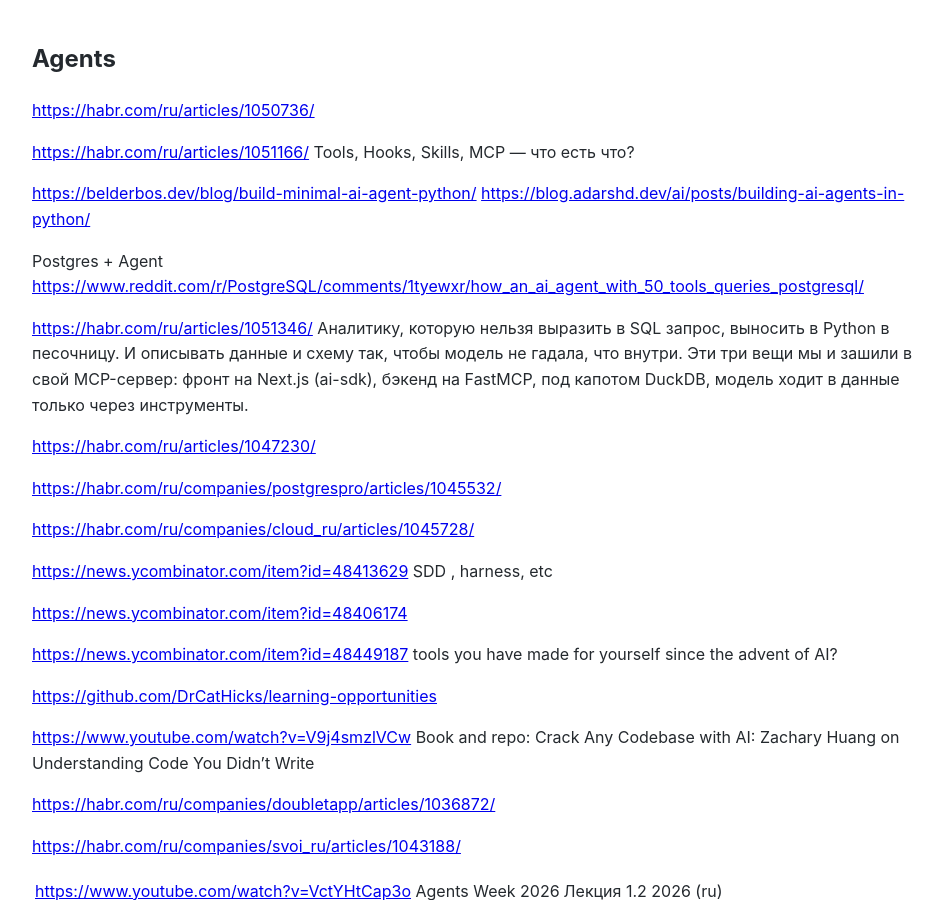
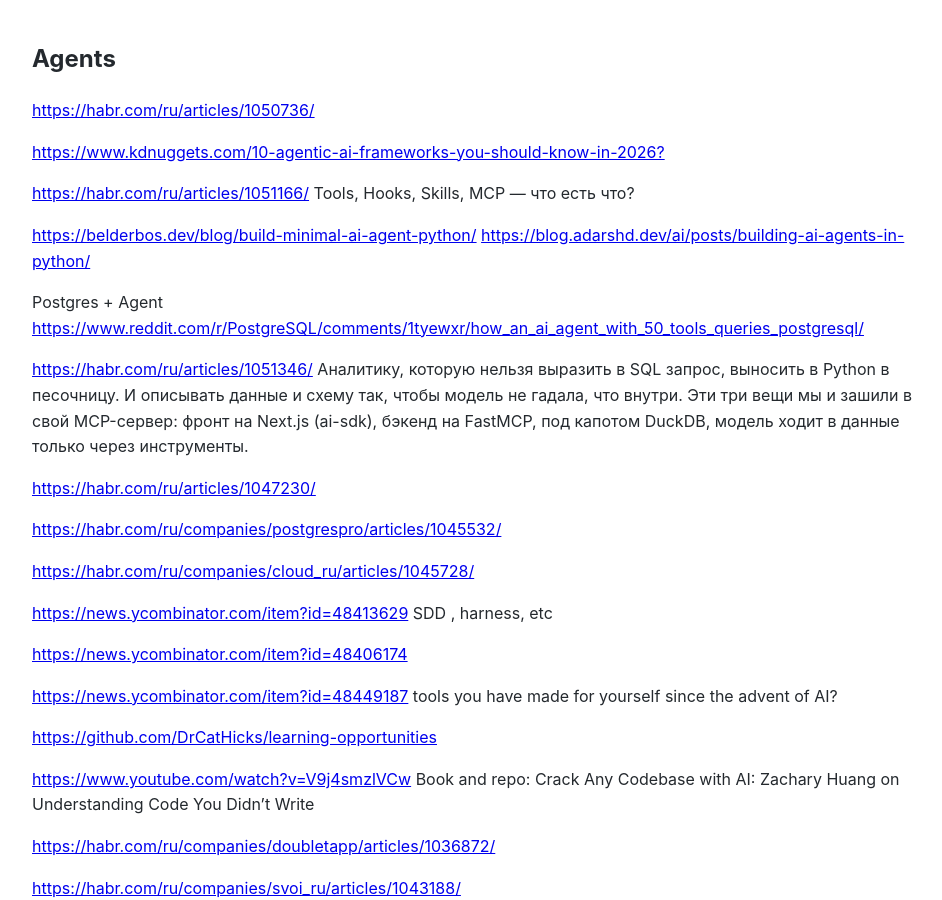
Before and after one commit to Michael-Lubinsky/michael-lubinsky.github.com, a Jekyll site: the page built from ml/agent.md, in a window 1280 px wide and 900 px high. Shown: the whole window, without its empty margins (158-1100 px from the left). Built offline with Jekyll 4.4.1, drawn with Linux system fonts in a browser that asks for light colours; our own code applies the rules of GitHub Pages for plain Markdown files.

Commit message:
Update agent.md

```diff
--- a/ml/agent.md
+++ b/ml/agent.md
@@ -1,6 +1,8 @@
 ## Agents
 
 <https://habr.com/ru/articles/1050736/>
+
+<https://www.kdnuggets.com/10-agentic-ai-frameworks-you-should-know-in-2026?>
 
 <https://habr.com/ru/articles/1051166/> Tools, Hooks, Skills, MCP — что есть что?
 
```
